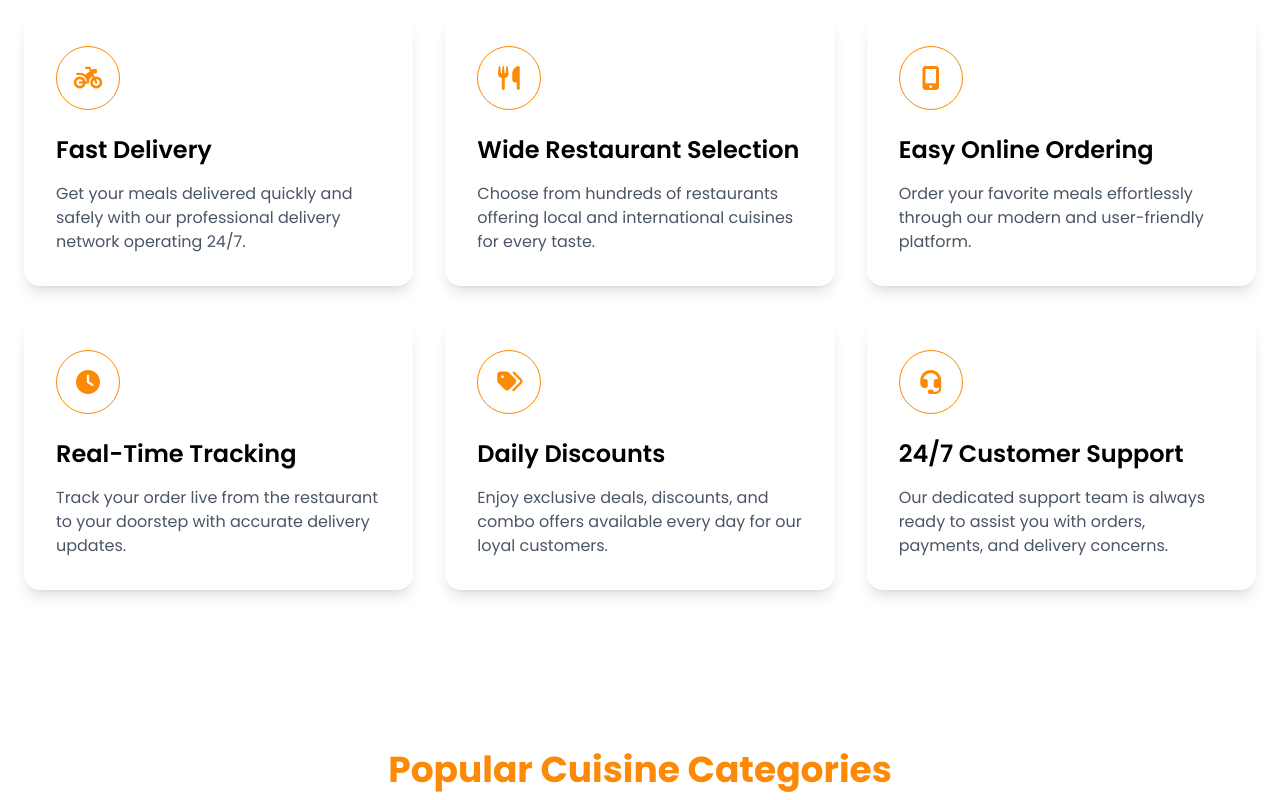
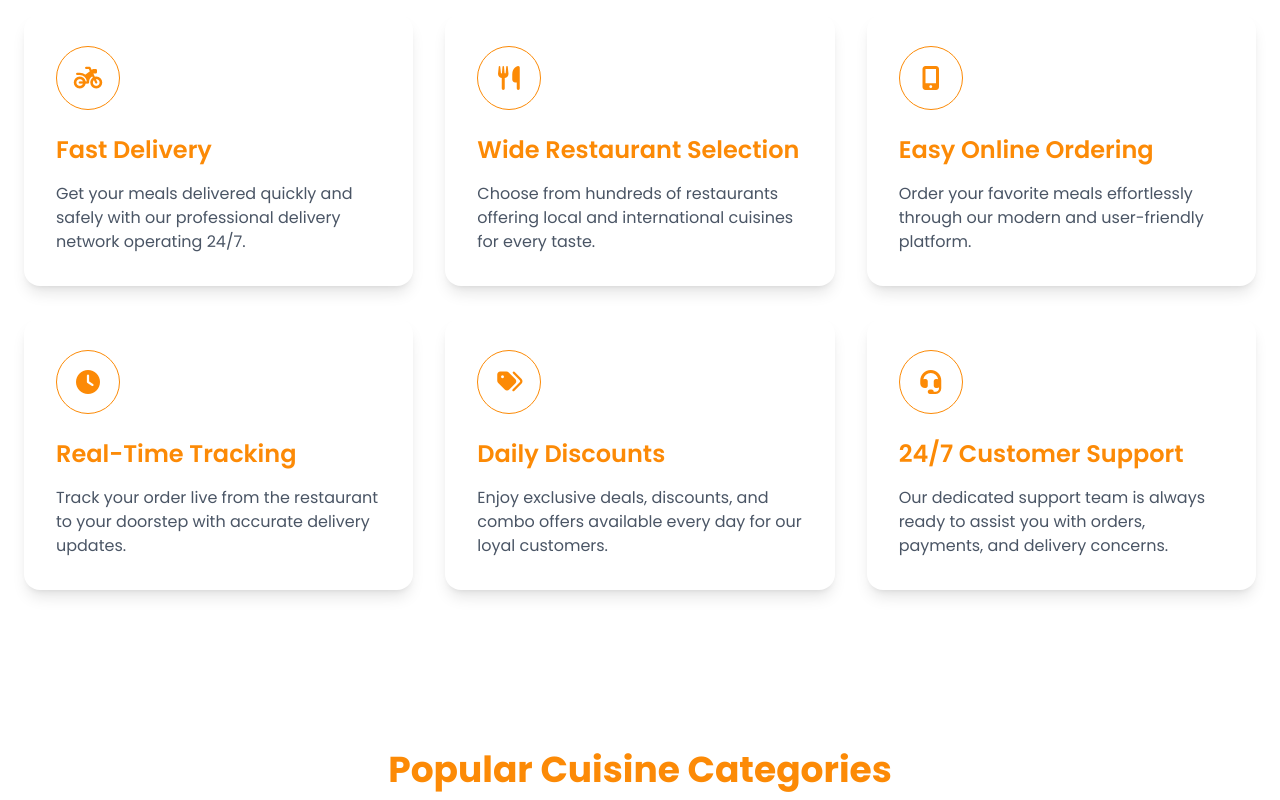
Before and after one commit to Audioes-Vunganai/chipsdelivery, a website: page src/pages/services.html in a window 1280 px wide. Shown: the part 500-1300 px from the top of the page. Drawn offline with nearby package versions, Linux system fonts and the light colour scheme; files whose address does not match are found by name; a web font is replaced by a local one.

Commit message:
final-final

```diff
--- a/src/pages/services.html
+++ b/src/pages/services.html
@@ -156,7 +156,9 @@
               <i class="fas fa-motorcycle text-2xl text-primary"></i>
             </div>
 
-            <h3 class="text-2xl font-semibold mb-4">Fast Delivery</h3>
+            <h3 class="text-2xl font-semibold mb-4 text-primary">
+              Fast Delivery
+            </h3>
 
             <p class="text-gray-600">
               Get your meals delivered quickly and safely with our professional
@@ -174,7 +176,7 @@
               <i class="fas fa-utensils text-2xl text-primary"></i>
             </div>
 
-            <h3 class="text-2xl font-semibold mb-4">
+            <h3 class="text-2xl font-semibold mb-4 text-primary">
               Wide Restaurant Selection
             </h3>
 
@@ -194,7 +196,9 @@
               <i class="fas fa-mobile-alt text-2xl text-primary"></i>
             </div>
 
-            <h3 class="text-2xl font-semibold mb-4">Easy Online Ordering</h3>
+            <h3 class="text-2xl font-semibold mb-4 text-primary">
+              Easy Online Ordering
+            </h3>
 
             <p class="text-gray-600">
               Order your favorite meals effortlessly through our modern and
@@ -212,7 +216,9 @@
               <i class="fas fa-clock text-2xl text-primary"></i>
             </div>
 
-            <h3 class="text-2xl font-semibold mb-4">Real-Time Tracking</h3>
+            <h3 class="text-2xl font-semibold mb-4 text-primary">
+              Real-Time Tracking
+            </h3>
 
             <p class="text-gray-600">
               Track your order live from the restaurant to your doorstep with
@@ -230,7 +236,9 @@
               <i class="fas fa-tags text-2xl text-primary"></i>
             </div>
 
-            <h3 class="text-2xl font-semibold mb-4">Daily Discounts</h3>
+            <h3 class="text-2xl font-semibold mb-4 text-primary">
+              Daily Discounts
+            </h3>
 
             <p class="text-gray-600">
               Enjoy exclusive deals, discounts, and combo offers available every
@@ -248,7 +256,9 @@
               <i class="fas fa-headset text-2xl text-primary"></i>
             </div>
 
-            <h3 class="text-2xl font-semibold mb-4">24/7 Customer Support</h3>
+            <h3 class="text-2xl font-semibold mb-4 text-primary">
+              24/7 Customer Support
+            </h3>
 
             <p class="text-gray-600">
               Our dedicated support team is always ready to assist you with
@@ -338,7 +348,7 @@
           <div
             class="col-span-1 px-4 hidden md:flex justify-center items-center"
           >
-            <img class="w-md" src="./imgs/logo.png" alt="" />
+            <img class="w-md" src="../imgs/logo.png" alt="" />
           </div>
           <div
             class="col-span-3 px-3 w-full hidden md:flex flex-col md:flex-row mx-2 md:mx-0 justify-center items-center gap-4 border-l-0 lg:border-l-2 border-white"
```
